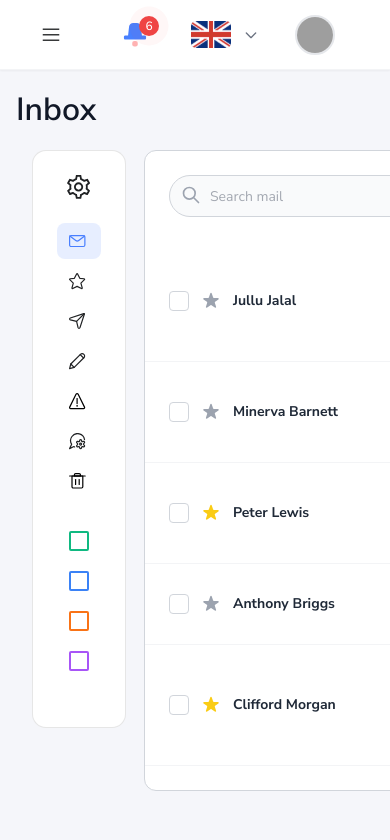
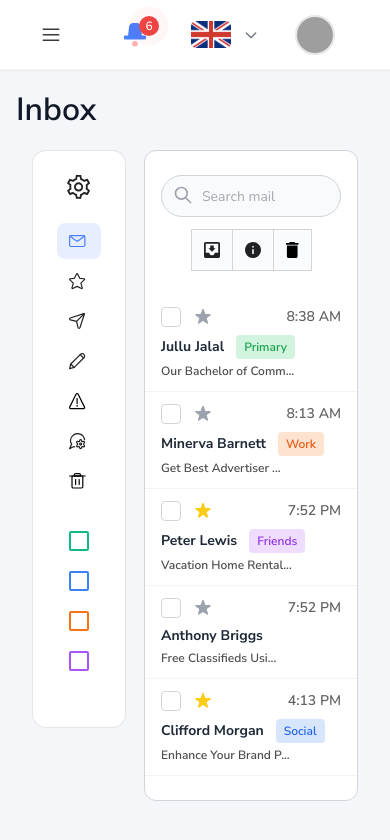
Before and after one commit to EkaBachrudin/personal-dashboard, an Angular app: page /inbox in a window 390 px wide. Shown: the top 840 px of the page. Built offline with nearby package versions, Linux system fonts and the light colour scheme; grey boxes are pictures that could not be loaded.

Commit message:
mobile view inbox messages

```diff
--- a/src/app/pages/inbox/inbox.component.html
+++ b/src/app/pages/inbox/inbox.component.html
@@ -79,10 +79,10 @@
   <!-- Right Message List -->
   <div class="inbox-messages">
     <!-- Search Bar and Actions -->
-    <div class="flex items-center justify-between mb-6 mx-6">
+    <div class="flex items-center justify-between mb-6 mx-6 max-[730px]:flex-col max-[730px]:gap-3 max-[730px]:mx-4">
       <!-- Search Bar -->
-      <div class="flex-1 xl:flex-0 relative">
-        <div class="bg-gray-50 border border-gray-300 rounded-full px-4 py-2 pl-10 max-w-[332px]">
+      <div class="flex-1 xl:flex-0 relative max-[730px]:w-full">
+        <div class="bg-gray-50 border border-gray-300 rounded-full px-4 py-2 pl-10 max-w-[332px] max-[730px]:max-w-full">
           <svg class="absolute left-3 top-2.5 w-5 h-5 text-gray-400" fill="none" stroke="currentColor" viewBox="0 0 24 24">
             <path stroke-linecap="round" stroke-linejoin="round" stroke-width="2" d="M21 21l-6-6m2-5a7 7 0 11-14 0 7 7 0 0114 0z"></path>
           </svg>
@@ -112,8 +112,9 @@
     <div class="">
       @for (message of filteredMessages; track message.id) {
         <div
-          class="border-b border-gray-100 py-5" [ngClass]="message.isChecked ? 'bg-[#487fff18]' : ''">
-          <div class="flex items-center gap-3 px-6">
+          class="border-b border-gray-100 py-5 max-[730px]:py-3 max-[730px]:px-4" [ngClass]="message.isChecked ? 'bg-[#487fff18]' : ''">
+          <div class="flex items-center gap-3 px-6 max-[730px]:px-0 max-[730px]:flex-col max-[730px]:items-start max-[730px]:gap-2">
+            <div class="flex items-center gap-3 max-[730px]:w-full max-[730px]:justify-between">
               <input type="checkbox"
                 class="w-4 h-4 border border-gray-300 rounded"
                 [checked]="message.isChecked"
@@ -125,9 +126,11 @@
                 (click)="toggleStar(message.id)">
                 <path d="M11.049 2.927c.3-.921 1.603-.921 1.902 0l1.519 4.674a1 1 0 00.95.69h4.915c.969 0 1.371 1.24.588 1.81l-3.976 2.888a1 1 0 00-.363 1.118l1.518 4.674c.3.922-.755 1.688-1.538 1.118l-3.976-2.888a1 1 0 00-1.176 0l-3.976 2.888c-.783.57-1.838-.197-1.538-1.118l1.518-4.674a1 1 0 00-.363-1.118l-3.976-2.888c-.784-.57-.38-1.81.588-1.81h4.914a1 1 0 00.951-.69l1.519-4.674z"></path>
               </svg>
-            <div class="flex-1 flex items-center justify-between">
-              <div class="flex items-center gap-3">
-                <span class="font-bold text-sm text-gray-800 min-w-[150px]">
+              <span class="font-semibold text-sm text-[#202224] opacity-70 max-[730px]:ml-auto">{{ message.time }}</span>
+            </div>
+            <div class="flex-1 flex items-center justify-between max-[730px]:w-full max-[730px]:flex-col max-[730px]:items-start max-[730px]:gap-1">
+              <div class="flex items-center gap-3 max-[730px]:flex-wrap">
+                <span class="font-bold text-sm text-gray-800 min-w-[150px] max-[730px]:min-w-0">
                   {{ message.folder === 'sent' && message.recipient ? 'To: ' + message.recipient : message.sender }}
                 </span>
                 @if (message.label) {
@@ -137,9 +140,8 @@
                     {{ message.label }}
                   </span>
                 }
-                <span class="font-semibold text-sm text-[#202224] opacity-90">{{ truncateText(message.subject) }}</span>
               </div>
-              <span class="font-semibold text-sm text-[#202224] opacity-70">{{ message.time }}</span>
+              <span class="font-semibold text-sm text-[#202224] opacity-90 max-[730px]:text-xs max-[730px]:opacity-80">{{ truncateText(message.subject) }}</span>
             </div>
           </div>
         </div>
```
Lines whose indentation alone changed are shown as unchanged.
